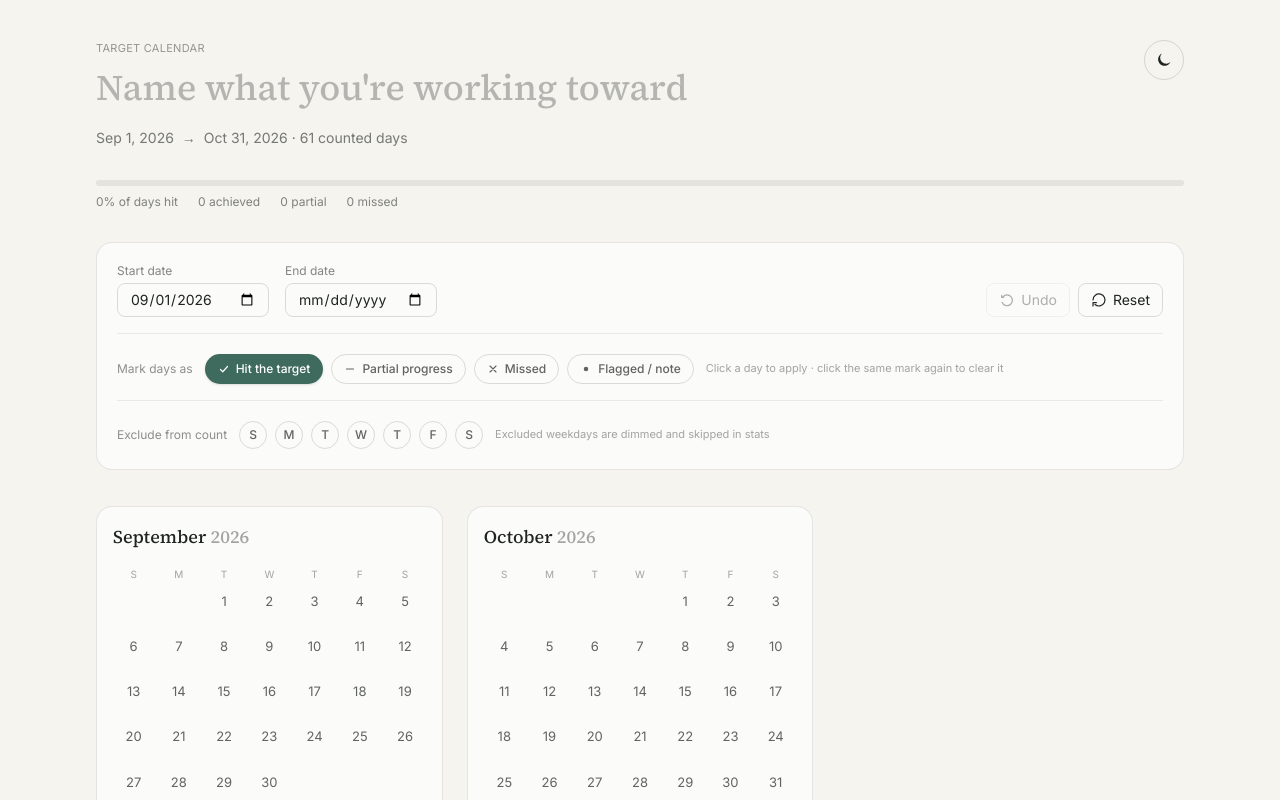
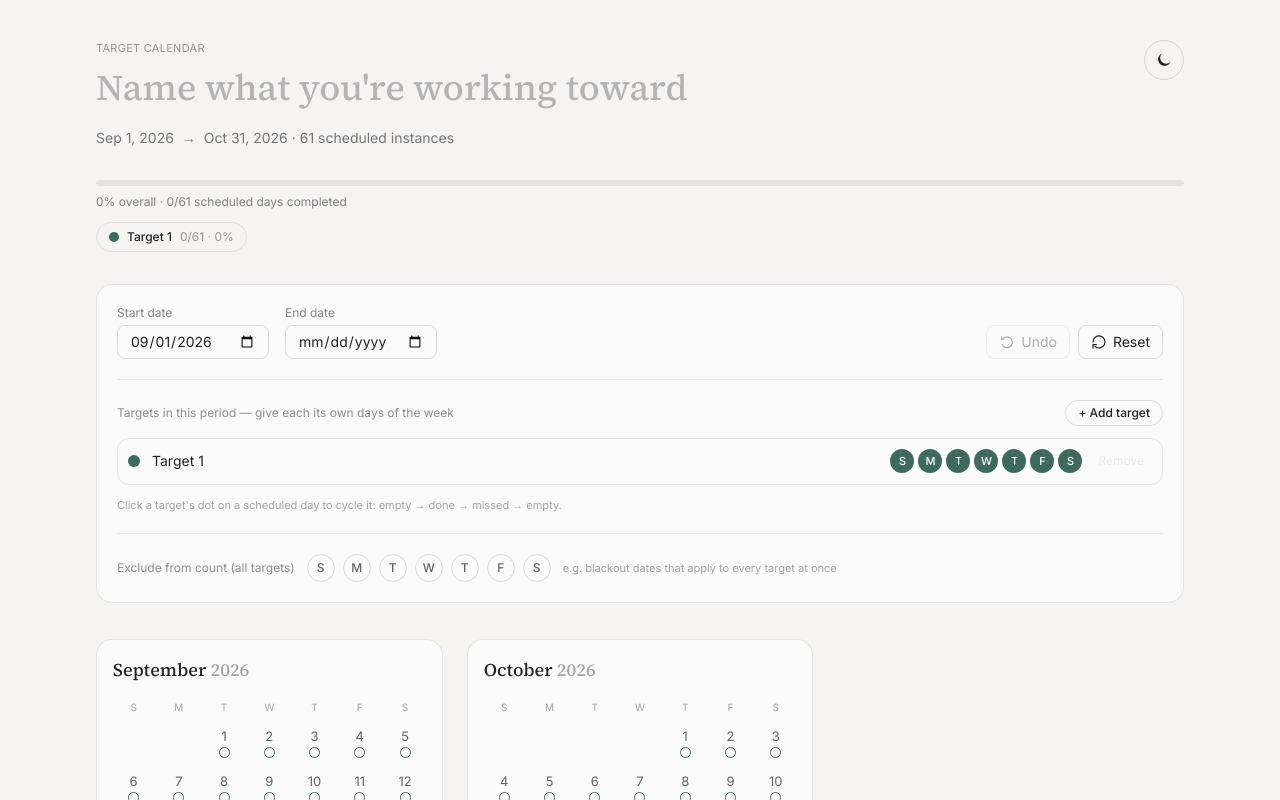
Before and after one commit to Hamzaa09/Target-Calendar, a React (Vite) app: page / in a window 1280 px wide. Shown: the top 800 px of the page. Built offline with nearby package versions, Linux system fonts and the light colour scheme.

Commit message:
Refactor TargetCalendar to support multiple targets with customizable weekdays and improved progress tracking

```diff
--- a/src/TargetCalendar.jsx
+++ b/src/TargetCalendar.jsx
@@ -2,9 +2,10 @@ import React, { useState, useEffect, useMemo, useCallback } from "react";
 
 /**
  * TargetCalendar
- * A parallel-months calendar for tracking progress toward a single goal
- * across a chosen date range. Supports excluding specific weekdays
- * (e.g. Saturdays & Sundays) from both marking and the progress stats.
+ * A parallel-months calendar for tracking 1–4 targets over a single date
+ * range, where each target has its own day-of-week schedule
+ * (e.g. "Strength training" on Mon/Wed/Fri, "Reading" on Tue/Thu/Sat,
+ * "Rest & review" on Sunday — all inside the same 80-day window).
  *
  * Requirements:
  *  - React 18+
@@ -58,38 +59,21 @@ const Icon = {
       <path strokeLinecap="round" strokeLinejoin="round" d="M5 13l4.5 4.5L19 7" />
     </svg>
   ),
-  Half: (p) => (
-    <svg viewBox="0 0 24 24" fill="none" stroke="currentColor" strokeWidth="2.4" {...p}>
-      <path strokeLinecap="round" d="M5 12h14" />
-    </svg>
-  ),
   Cross: (p) => (
     <svg viewBox="0 0 24 24" fill="none" stroke="currentColor" strokeWidth="2.2" {...p}>
       <path strokeLinecap="round" d="M6 6l12 12M18 6L6 18" />
     </svg>
   ),
-  Note: (p) => (
-    <svg viewBox="0 0 24 24" fill="currentColor" {...p}>
-      <circle cx="12" cy="12" r="4.5" />
-    </svg>
-  ),
-  Eraser: (p) => (
-    <svg viewBox="0 0 24 24" fill="none" stroke="currentColor" strokeWidth="1.8" {...p}>
-      <path strokeLinecap="round" strokeLinejoin="round" d="M17 21H8l-5-5 9.5-9.5a2 2 0 0 1 2.8 0l4.2 4.2a2 2 0 0 1 0 2.8L13 20" />
-      <path strokeLinecap="round" d="M10 13l4 4" />
-    </svg>
-  ),
 };
 
 // ---------------------------------------------------------------------------
-// Mark-type registry: edit this list to change what a "pen" can place on a day
+// Target palette: each target added to a period gets the next unused color.
+// Capped at 4 targets both for legibility on a single day cell and because
+// the palette below has exactly four distinct, accessible colors.
 // ---------------------------------------------------------------------------
-const MARK_TYPES = [
-  { id: "achieved", label: "Hit the target", color: "#3F6B5E", icon: Icon.Check },
-  { id: "partial", label: "Partial progress", color: "#C98A3E", icon: Icon.Half },
-  { id: "missed", label: "Missed", color: "#AD4B3B", icon: Icon.Cross },
-  { id: "note", label: "Flagged / note", color: "#6B5C82", icon: Icon.Note },
-];
+const PALETTE = ["#3F6B5E", "#C98A3E", "#AD4B3B", "#6B5C82"];
+const MAX_TARGETS = PALETTE.length;
+const DOT = 11; // px, size of each per-target marker inside a day cell
 
 // Weekday labels/indices follow JS Date#getDay(): 0 = Sunday … 6 = Saturday
 const WEEKDAY_TOGGLES = [
@@ -147,15 +131,17 @@ function buildWeeks(year, month) {
   return weeks;
 }
 
-// Counts how many days between start/end (inclusive) aren't an excluded weekday
-function countCountableDays(start, end, excludedWeekdays) {
-  if (!start || !end) return 0;
+// Counts how many dates between start/end (inclusive) fall on one of
+// `weekdaysAllowed` and are NOT in `excludedWeekdays` (global blackout days).
+function countScheduledDays(start, end, weekdaysAllowed, excludedWeekdays) {
+  if (!start || !end || !weekdaysAllowed || weekdaysAllowed.length === 0) return 0;
   let count = 0;
   const cursor = new Date(start.getFullYear(), start.getMonth(), start.getDate());
   const last = new Date(end.getFullYear(), end.getMonth(), end.getDate());
   let guard = 0;
   while (cursor <= last && guard < 20000) {
-    if (!excludedWeekdays.includes(cursor.getDay())) count++;
+    const wd = cursor.getDay();
+    if (weekdaysAllowed.includes(wd) && !excludedWeekdays.includes(wd)) count++;
     cursor.setDate(cursor.getDate() + 1);
     guard++;
   }
@@ -166,7 +152,7 @@ function countCountableDays(start, end, excludedWeekdays) {
 // localStorage persistence (safe no-ops if storage is unavailable, e.g.
 // private browsing, SSR, or a sandboxed iframe)
 // ---------------------------------------------------------------------------
-const STORAGE_KEY = "target-calendar:v1";
+const STORAGE_KEY = "target-calendar:v2"; // bumped: v1 marks were single-goal, v2 are per-target
 
 function loadSavedState() {
   try {
@@ -191,6 +177,14 @@ const fmtDisplay = (iso) => {
   return `${MONTH_NAMES[d.getMonth()].slice(0, 3)} ${d.getDate()}, ${d.getFullYear()}`;
 };
 
+// Mark keys combine a target id and a date so all statuses live in one
+// flat, easily-undoable object: { "t1__2026-09-17": "done" }
+const markKey = (targetId, dateKey) => `${targetId}__${dateKey}`;
+const splitMarkKey = (key) => {
+  const i = key.indexOf("__");
+  return [key.slice(0, i), key.slice(i + 2)];
+};
+
 // ---------------------------------------------------------------------------
 // Component
 // ---------------------------------------------------------------------------
@@ -202,6 +196,7 @@ const DEFAULT_STATE = {
   endDate: toKey(todayNow.getFullYear(), todayNow.getMonth() + 2, 0),
   marks: {},
   excludedWeekdays: [],
+  targets: [{ id: "t1", name: "Target 1", color: PALETTE[0], weekdays: [0, 1, 2, 3, 4, 5, 6] }],
 };
 
 export default function TargetCalendar() {
@@ -211,17 +206,19 @@ export default function TargetCalendar() {
   const [title, setTitle] = useState(saved.title);
   const [startDate, setStartDate] = useState(saved.startDate);
   const [endDate, setEndDate] = useState(saved.endDate);
-  const [marks, setMarks] = useState(saved.marks); // { "2026-09-17": "achieved" }
+  const [marks, setMarks] = useState(saved.marks); // { "t1__2026-09-17": "done" | "missed" }
   const [excludedWeekdays, setExcludedWeekdays] = useState(saved.excludedWeekdays || []);
-  const [activePen, setActivePen] = useState("achieved");
+  const [targets, setTargets] = useState(
+    saved.targets && saved.targets.length ? saved.targets : DEFAULT_STATE.targets
+  );
   const [history, setHistory] = useState([]); // stack of previous `marks` snapshots
   const [confirmingReset, setConfirmingReset] = useState(false);
 
   const isDark = theme === "dark";
 
   useEffect(() => {
-    saveState({ theme, title, startDate, endDate, marks, excludedWeekdays });
-  }, [theme, title, startDate, endDate, marks, excludedWeekdays]);
+    saveState({ theme, title, startDate, endDate, marks, excludedWeekdays, targets });
+  }, [theme, title, startDate, endDate, marks, excludedWeekdays, targets]);
 
   const rangeStart = useMemo(() => (startDate ? parseISO(startDate) : null), [startDate]);
   const rangeEnd = useMemo(() => (endDate ? parseISO(endDate) : null), [endDate]);
@@ -240,12 +237,14 @@ export default function TargetCalendar() {
     [orderedStart, orderedEnd]
   );
 
-  // Whether a day should actually count: in range AND not an excluded weekday
-  const isCountable = useCallback(
-    (y, m, d) => {
+  // Whether a given target is actually scheduled (and trackable) on this day:
+  // in range, not a globally-excluded weekday, and on that target's weekdays.
+  const isTargetCountable = useCallback(
+    (target, y, m, d) => {
       if (!inRange(y, m, d)) return false;
-      const weekday = new Date(y, m, d).getDay();
-      return !excludedWeekdays.includes(weekday);
+      const wd = new Date(y, m, d).getDay();
+      if (excludedWeekdays.includes(wd)) return false;
+      return target.weekdays.includes(wd);
     },
     [inRange, excludedWeekdays]
   );
@@ -257,15 +256,16 @@ export default function TargetCalendar() {
     });
   }, []);
 
-  const handleDayClick = (key, countable) => {
-    if (!countable) return;
+  // Cycles a single (target, day) cell: unmarked → done → missed → unmarked
+  const handleDayClick = (targetId, dateKey, applicable) => {
+    if (!applicable) return;
+    const key = markKey(targetId, dateKey);
     setMarks((prev) => {
       const next = { ...prev };
-      if (next[key] === activePen) {
-        delete next[key]; // clicking the same active mark again clears it
-      } else {
-        next[key] = activePen;
-      }
+      const current = next[key];
+      if (!current) next[key] = "done";
+      else if (current === "done") next[key] = "missed";
+      else delete next[key];
       setHistory((h) => [...h, prev]);
       return next;
     });
@@ -295,19 +295,62 @@ export default function TargetCalendar() {
     );
   };
 
-  const stats = useMemo(() => {
-    const counts = { achieved: 0, partial: 0, missed: 0, note: 0 };
-    const totalDays = countCountableDays(orderedStart, orderedEnd, excludedWeekdays);
+  const addTarget = () => {
+    setTargets((prev) => {
+      if (prev.length >= MAX_TARGETS) return prev;
+      const color = PALETTE[prev.length % PALETTE.length];
+      return [...prev, { id: `t${Date.now()}`, name: `Target ${prev.length + 1}`, color, weekdays: [] }];
+    });
+  };
 
-    Object.entries(marks).forEach(([key, value]) => {
-      const d = parseISO(key);
-      if (!isCountable(d.getFullYear(), d.getMonth(), d.getDate())) return;
-      if (counts[value] !== undefined) counts[value]++;
+  const removeTarget = (id) => {
+    setTargets((prev) => (prev.length <= 1 ? prev : prev.filter((t) => t.id !== id)));
+  };
+
+  const renameTarget = (id, name) => {
+    setTargets((prev) => prev.map((t) => (t.id === id ? { ...t, name } : t)));
+  };
+
+  const toggleTargetWeekday = (id, day) => {
+    setTargets((prev) =>
+      prev.map((t) =>
+        t.id === id
+          ? { ...t, weekdays: t.weekdays.includes(day) ? t.weekdays.filter((d) => d !== day) : [...t.weekdays, day] }
+          : t
+      )
+    );
+  };
+
+  // Per-target totals (scheduled / done / %), then an overall combined figure
+  const targetStats = useMemo(() => {
+    const result = {};
+    targets.forEach((t) => {
+      const total = countScheduledDays(orderedStart, orderedEnd, t.weekdays, excludedWeekdays);
+      let done = 0;
+      Object.entries(marks).forEach(([key, status]) => {
+        if (status !== "done") return;
+        const [tid, dateKey] = splitMarkKey(key);
+        if (tid !== t.id) return;
+        const d = parseISO(dateKey);
+        if (isTargetCountable(t, d.getFullYear(), d.getMonth(), d.getDate())) done++;
       });
+      result[t.id] = { total, done, pct: total > 0 ? Math.round((done / total) * 100) : 0 };
+    });
+    return result;
+  }, [targets, marks, orderedStart, orderedEnd, excludedWeekdays, isTargetCountable]);
 
-    const pct = totalDays > 0 ? Math.round((counts.achieved / totalDays) * 100) : 0;
-    return { counts, totalDays, pct };
-  }, [marks, orderedStart, orderedEnd, excludedWeekdays, isCountable]);
+  const overall = useMemo(() => {
+    let total = 0;
+    let done = 0;
+    targets.forEach((t) => {
+      const s = targetStats[t.id];
+      if (s) {
+        total += s.total;
+        done += s.done;
+      }
+    });
+    return { total, done, pct: total > 0 ? Math.round((done / total) * 100) : 0 };
+  }, [targets, targetStats]);
 
   return (
     <div className={isDark ? "dark" : ""}>
@@ -339,7 +382,7 @@ export default function TargetCalendar() {
               />
               <p className="mt-2 text-sm text-[#1F2421]/60 dark:text-[#ECEAE3]/60">
                 {fmtDisplay(startDate)} &nbsp;→&nbsp; {fmtDisplay(endDate)}
-                {stats.totalDays > 0 && <span> · {stats.totalDays} counted days</span>}
+                {overall.total > 0 && <span> · {overall.total} scheduled instances</span>}
               </p>
             </div>
 
@@ -354,21 +397,37 @@ export default function TargetCalendar() {
             </button>
           </header>
 
-          {/* ---------------- Progress bar ---------------- */}
-          {stats.totalDays > 0 && (
-            <div className="mb-8">
+          {/* ---------------- Progress: overall bar + per-target chips ---------------- */}
+          {overall.total > 0 && (
+            <div className="mb-8 space-y-3">
+              <div>
                 <div className="h-1.5 w-full rounded-full bg-[#1F2421]/8 dark:bg-[#ECEAE3]/10 overflow-hidden">
                   <div
                     className="h-full rounded-full transition-all duration-500"
-                  style={{ width: `${stats.pct}%`, backgroundColor: "#3F6B5E" }}
+                    style={{ width: `${overall.pct}%`, backgroundColor: "#3F6B5E" }}
                   />
                 </div>
-              <div className="mt-2 flex flex-wrap gap-x-5 gap-y-1 text-xs text-[#1F2421]/55 dark:text-[#ECEAE3]/55">
-                <span>{stats.pct}% of days hit</span>
-                <span>{stats.counts.achieved} achieved</span>
-                <span>{stats.counts.partial} partial</span>
-                <span>{stats.counts.missed} missed</span>
-                {stats.counts.note > 0 && <span>{stats.counts.note} flagged</span>}
+                <p className="mt-2 text-xs text-[#1F2421]/55 dark:text-[#ECEAE3]/55">
+                  {overall.pct}% overall · {overall.done}/{overall.total} scheduled days completed
+                </p>
+              </div>
+
+              <div className="flex flex-wrap gap-2">
+                {targets.map((t) => {
+                  const s = targetStats[t.id] || { total: 0, done: 0, pct: 0 };
+                  return (
+                    <div
+                      key={t.id}
+                      className="flex items-center gap-2 rounded-full border border-[#1F2421]/10 dark:border-[#ECEAE3]/10 px-3 py-1.5 text-xs"
+                    >
+                      <span className="h-2.5 w-2.5 rounded-full shrink-0" style={{ backgroundColor: t.color }} />
+                      <span className="font-medium">{t.name || "Untitled"}</span>
+                      <span className="text-[#1F2421]/45 dark:text-[#ECEAE3]/45">
+                        {s.done}/{s.total} · {s.pct}%
+                      </span>
+                    </div>
+                  );
+                })}
               </div>
             </div>
           )}
@@ -376,7 +435,7 @@ export default function TargetCalendar() {
           {/* ---------------- Toolbar ---------------- */}
           <div
             className="mb-9 rounded-2xl border border-[#1F2421]/10 dark:border-[#ECEAE3]/10
-                       bg-white/60 dark:bg-[#1B2124] p-4 sm:p-5 flex flex-col gap-4"
+                       bg-white/60 dark:bg-[#1B2124] p-4 sm:p-5 flex flex-col gap-5"
           >
             <div className="flex flex-wrap items-end gap-4">
               <label className="flex flex-col gap-1 text-xs text-[#1F2421]/55 dark:text-[#ECEAE3]/55">
@@ -430,38 +489,81 @@ export default function TargetCalendar() {
               </div>
             </div>
 
-            {/* ---------------- Pen / mark-type selector ---------------- */}
-            <div className="flex flex-wrap items-center gap-2 border-t border-[#1F2421]/8 dark:border-[#ECEAE3]/10 pt-5">
-              <span className="text-xs text-[#1F2421]/50 dark:text-[#ECEAE3]/50 mr-1">Mark days as</span>
-              {MARK_TYPES.map((m) => {
-                const Ico = m.icon;
-                const active = activePen === m.id;
+            {/* ---------------- Targets editor ---------------- */}
+            <div className="flex flex-col gap-3 border-t border-[#1F2421]/8 dark:border-[#ECEAE3]/10 pt-5">
+              <div className="flex items-center justify-between">
+                <span className="text-xs text-[#1F2421]/50 dark:text-[#ECEAE3]/50">
+                  Targets in this period — give each its own days of the week
+                </span>
+                <button
+                  onClick={addTarget}
+                  disabled={targets.length >= MAX_TARGETS}
+                  className="text-xs font-medium rounded-full border border-[#1F2421]/15 dark:border-[#ECEAE3]/15
+                             px-3 py-1 hover:bg-[#1F2421]/5 dark:hover:bg-[#ECEAE3]/10
+                             disabled:opacity-30 disabled:cursor-not-allowed transition-colors"
+                >
+                  + Add target
+                </button>
+              </div>
+
+              <div className="flex flex-col gap-2">
+                {targets.map((t) => (
+                  <div
+                    key={t.id}
+                    className="flex flex-wrap items-center gap-2 rounded-xl border border-[#1F2421]/10 dark:border-[#ECEAE3]/10 p-2.5"
+                  >
+                    <span className="h-3 w-3 rounded-full shrink-0" style={{ backgroundColor: t.color }} />
+                    <input
+                      value={t.name}
+                      onChange={(e) => renameTarget(t.id, e.target.value)}
+                      placeholder="Target name"
+                      className="min-w-[110px] flex-1 bg-transparent text-sm
+                                 border-b border-transparent focus:border-[#1F2421]/30 dark:focus:border-[#ECEAE3]/30
+                                 focus:outline-none px-1 py-0.5"
+                    />
+                    <div className="flex items-center gap-1">
+                      {WEEKDAY_TOGGLES.map(({ day, short, label }) => {
+                        const on = t.weekdays.includes(day);
                         return (
                           <button
-                    key={m.id}
-                    onClick={() => setActivePen(m.id)}
+                            key={day}
+                            title={label}
+                            onClick={() => toggleTargetWeekday(t.id, day)}
+                            aria-pressed={on}
+                            style={on ? { backgroundColor: t.color, borderColor: "transparent", color: "#fff" } : undefined}
                             className={
-                      "flex items-center gap-1.5 rounded-full px-3 py-1.5 text-xs font-medium border transition-all " +
-                      (active
-                        ? "text-white border-transparent shadow-sm"
+                              "h-6 w-6 rounded-full text-[11px] font-medium border transition-colors " +
+                              (on
+                                ? ""
                                 : "text-[#1F2421]/70 dark:text-[#ECEAE3]/70 border-[#1F2421]/15 dark:border-[#ECEAE3]/15 hover:bg-[#1F2421]/5 dark:hover:bg-[#ECEAE3]/10")
                             }
-                    style={active ? { backgroundColor: m.color } : undefined}
                           >
-                    <Ico className="h-3 w-3" />
-                    {m.label}
+                            {short}
                           </button>
                         );
                       })}
-              <span className="text-[11px] text-[#1F2421]/40 dark:text-[#ECEAE3]/40 ml-1">
-                Click a day to apply · click the same mark again to clear it
-              </span>
+                    </div>
+                    <button
+                      onClick={() => removeTarget(t.id)}
+                      disabled={targets.length <= 1}
+                      className="ml-auto text-xs text-[#1F2421]/40 dark:text-[#ECEAE3]/40 hover:text-[#AD4B3B]
+                                 disabled:opacity-20 disabled:hover:text-[#1F2421]/40 dark:disabled:hover:text-[#ECEAE3]/40
+                                 px-2 transition-colors"
+                    >
+                      Remove
+                    </button>
+                  </div>
+                ))}
+              </div>
+              <p className="text-[11px] text-[#1F2421]/40 dark:text-[#ECEAE3]/40">
+                Click a target's dot on a scheduled day to cycle it: empty → done → missed → empty.
+              </p>
             </div>
 
             {/* ---------------- Excluded weekdays ---------------- */}
             <div className="flex flex-wrap items-center gap-2 border-t border-[#1F2421]/8 dark:border-[#ECEAE3]/10 pt-5">
               <span className="text-xs text-[#1F2421]/50 dark:text-[#ECEAE3]/50 mr-1">
-                Exclude from count
+                Exclude from count (all targets)
               </span>
               {WEEKDAY_TOGGLES.map(({ day, short, label }) => {
                 const excluded = excludedWeekdays.includes(day);
@@ -483,7 +585,7 @@ export default function TargetCalendar() {
                 );
               })}
               <span className="text-[11px] text-[#1F2421]/40 dark:text-[#ECEAE3]/40 ml-1">
-                Excluded weekdays are dimmed and skipped in stats
+                e.g. blackout dates that apply to every target at once
               </span>
             </div>
           </div>
@@ -500,8 +602,10 @@ export default function TargetCalendar() {
                   key={`${year}-${month}`}
                   year={year}
                   month={month}
+                  targets={targets}
                   marks={marks}
-                  isCountable={isCountable}
+                  inRange={inRange}
+                  isTargetCountable={isTargetCountable}
                   onDayClick={handleDayClick}
                 />
               ))}
@@ -524,12 +628,8 @@ export default function TargetCalendar() {
 // ---------------------------------------------------------------------------
 // One month's grid
 // ---------------------------------------------------------------------------
-function MonthCard({ year, month, marks, isCountable, onDayClick }) {
+function MonthCard({ year, month, targets, marks, inRange, isTargetCountable, onDayClick }) {
   const weeks = useMemo(() => buildWeeks(year, month), [year, month]);
-  const markLookup = useMemo(
-    () => Object.fromEntries(MARK_TYPES.map((m) => [m.id, m])),
-    []
-  );
 
   return (
     <div
@@ -555,34 +655,43 @@ function MonthCard({ year, month, marks, isCountable, onDayClick }) {
         {weeks.flat().map((d, i) => {
           if (d === null) return <div key={i} />;
           const key = toKey(year, month, d);
-          const countable = isCountable(year, month, d);
-          const mark = marks[key];
-          const markCfg = mark ? markLookup[mark] : null;
-          const MarkIcon = markCfg ? markCfg.icon : null;
+          const dayInRange = inRange(year, month, d);
 
           return (
-            <button
+            <div
               key={i}
-              onClick={() => onDayClick(key, countable)}
-              disabled={!countable}
-              title={!countable ? "Excluded from count" : undefined}
               className={
-                "aspect-square rounded-lg flex flex-col items-center justify-center gap-0.5 text-[13px] transition-colors " +
-                (countable
-                  ? "hover:bg-[#1F2421]/5 dark:hover:bg-[#ECEAE3]/10 cursor-pointer"
-                  : "opacity-25 cursor-default")
+                "aspect-square rounded-lg flex flex-col items-center justify-center gap-1 text-[13px] " +
+                (dayInRange ? "" : "opacity-25")
               }
             >
               <span className="leading-none text-[#1F2421]/70 dark:text-[#ECEAE3]/70">{d}</span>
-              {MarkIcon ? (
-                <span
-                  className="h-4 w-4 rounded-full flex items-center justify-center text-white"
-                  style={{ backgroundColor: markCfg.color }}
+
+              <div className="flex items-center justify-center gap-1 flex-wrap" style={{ minHeight: DOT }}>
+                {targets.map((t) => {
+                  const applicable = isTargetCountable(t, year, month, d);
+                  if (!applicable) {
+                    return <span key={t.id} style={{ width: DOT, height: DOT }} className="inline-block" />;
+                  }
+                  const status = marks[markKey(t.id, key)];
+                  return (
+                    <button
+                      key={t.id}
+                      onClick={() => onDayClick(t.id, key, true)}
+                      title={t.name}
+                      style={{
+                        width: DOT,
+                        height: DOT,
+                        backgroundColor: status === "done" ? t.color : "transparent",
+                        borderColor: t.color,
+                        borderWidth: status === "done" ? 0 : 1.4,
+                        borderStyle: "solid",
+                      }}
+                      className="rounded-full flex items-center justify-center shrink-0 transition-colors hover:cursor-pointer"
                     >
-                  <MarkIcon className="h-2.5 w-2.5" />
-                </span>
-              ) : (
-                <span className="h-4 w-4" />
+                      {status === "done" && <Icon.Check className="h-1.5 w-1.5 text-white" strokeWidth="3.2" />}
+                      {status === "missed" && (
+                        <Icon.Cross className="h-1.5 w-1.5" style={{ color: t.color }} strokeWidth="3.2" />
                       )}
                     </button>
                   );
@@ -590,4 +699,8 @@ function MonthCard({ year, month, marks, isCountable, onDayClick }) {
               </div>
             </div>
           );
+        })}
+      </div>
+    </div>
+  );
 }
```
Lines whose indentation alone changed are shown as unchanged.
